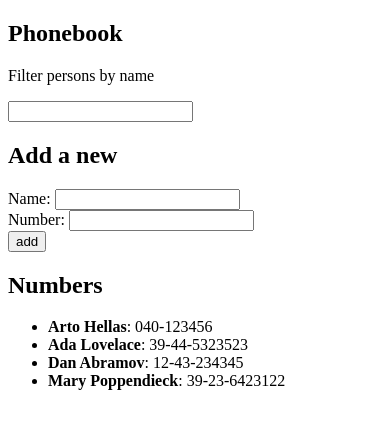
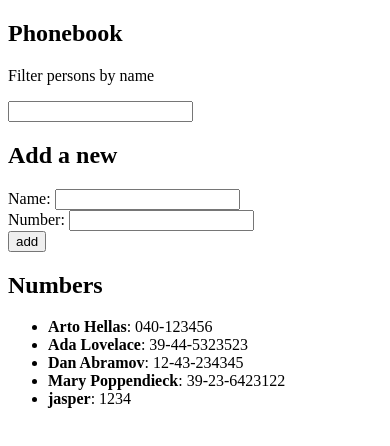
Before and after one commit to JAlblas/fullstackopen, a React (Create React App) app in the folder part2/phonebook/: page / in a window 390 px wide. Shown: the top 446 px of the page. Built offline with nearby package versions, Linux system fonts and the light colour scheme; data requests are answered from the project's data file.

Commit message:
Phonebook step 7 done. Persons can now be saved to web server

```diff
--- a/part2/phonebook/db.json
+++ b/part2/phonebook/db.json
@@ -19,6 +19,11 @@
       "name": "Mary Poppendieck",
       "number": "39-23-6423122",
       "id": 4
+    },
+    {
+      "name": "jasper",
+      "number": "1234",
+      "id": 5
     }
   ]
 }
--- a/part2/phonebook/src/App.js
+++ b/part2/phonebook/src/App.js
@@ -39,9 +39,14 @@ const App = () => {
       number: newNumber
     }
 
-    setPersons(persons.concat(personObject));
-    setNewName('');
-    setNewNumber('');
+    axios.post('http://localhost:3001/persons', personObject)
+      .then(response => {
+        console.log("Promise fulfilled!")
+        setPersons(persons.concat(response.data))
+        setNewName('');
+        setNewNumber('');
+      })
+
   }
 
   const updateFilter = (event) => {
```
Lines whose indentation alone changed are shown as unchanged.
